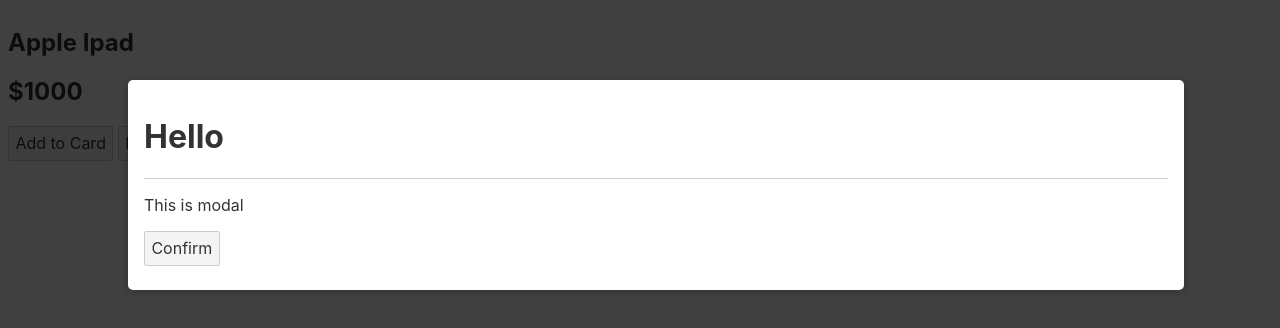
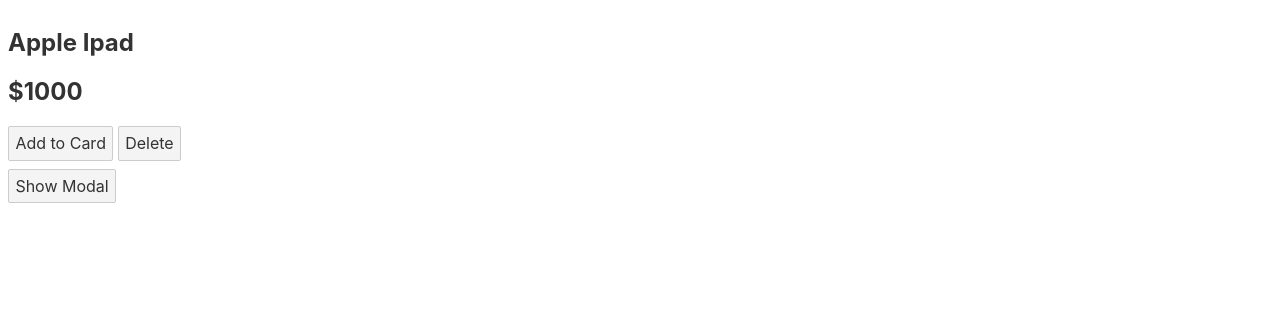
Before and after one commit to pardipbhatti8791/sveltejs-deep-into-components, a Svelte app: page / in a window 1280 px wide. Shown: the top 328 px of the page. Built offline with nearby package versions, Linux system fonts and the light colour scheme.

Commit message:
close modal using custom event and slot

```diff
--- a/src/App.svelte
+++ b/src/App.svelte
@@ -2,7 +2,7 @@
 	import Product from './Product.svelte'
 	import Modal from './Modal.svelte'
 
-
+	let showModal = false
 	let products = [
 		{
 			id: 'p1',
@@ -23,9 +23,12 @@
 	on:delete="{(e) => console.log(e.detail)}"
 />
 {/each}
+<button on:click={() => showModal = true}>Show Modal</button>
 
-<Modal content="Hello Gugu">
+{#if showModal}
+<Modal content="Hello Gugu" on:close-modal="{() => showModal = false}">
 	<h1 slot="header">Hello</h1>
 	<p>This is modal</p>
-	<button slot="footer">Confirm</button>
+	<button slot="footer" on:click="{() => showModal = false}">Confirm</button>
 </Modal>
+{/if}
--- a/src/Modal.svelte
+++ b/src/Modal.svelte
@@ -1,6 +1,9 @@
 <script>
+import { createEventDispatcher } from 'svelte'
+
+const dispatch = createEventDispatcher()
 </script>
-<div class="backdrop">
+<div class="backdrop" on:click="{() => dispatch('close-modal')}">
 </div>
 <div class="modal">
   <header>
@@ -9,7 +12,7 @@
   <slot />
   <footer>
     <slot name="footer">
-      <button>Close</button>
+      <button on:click="{() => dispatch('close-modal')}">Close</button>
     </slot>
   </footer>
 </div>
```
